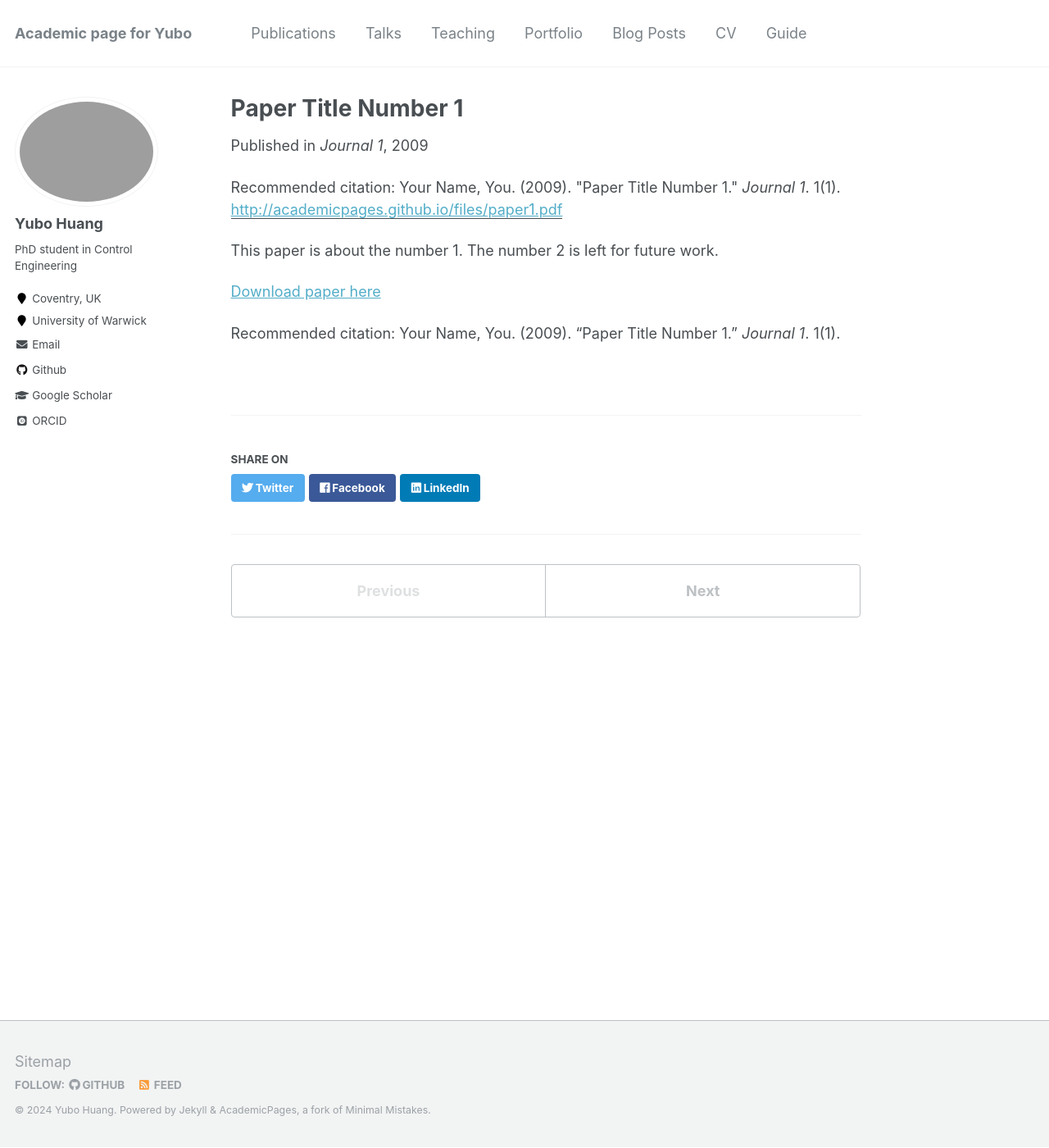
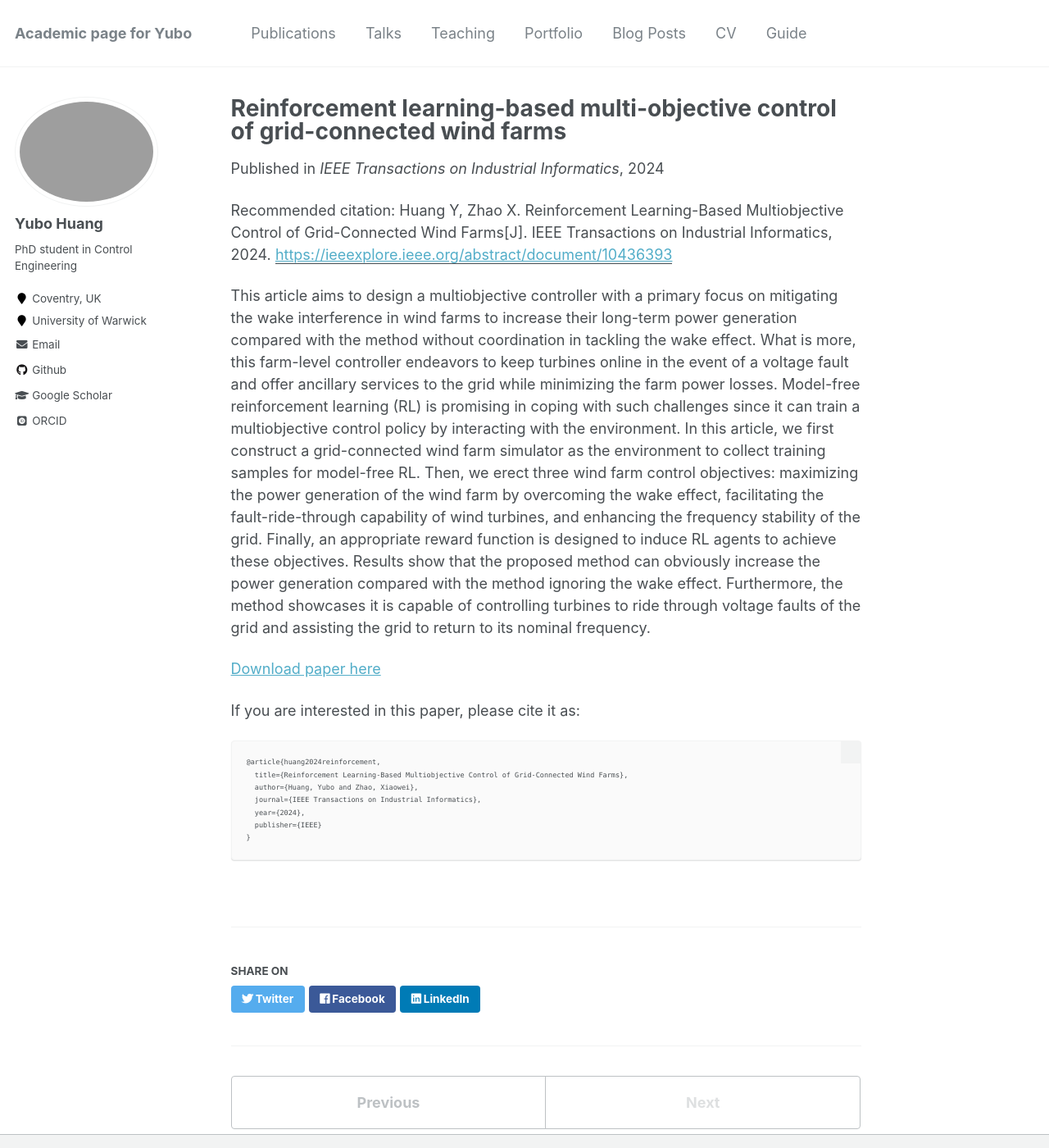
Before and after one commit to Yubo-Huang/Yubo-Huang.github.io, a Jekyll site: the page built from _publications/2009-10-01-paper-title-number-1.md, in a window 1280 px wide and 1400 px high. Shown: the whole window at 82% size. Built offline with Jekyll 4.4.1, drawn with Linux system fonts in a browser that asks for light colours; some web fonts are replaced.

Commit message:
add one pub

````diff
--- a/_publications/2009-10-01-paper-title-number-1.md
+++ b/_publications/2009-10-01-paper-title-number-1.md
@@ -1,15 +1,25 @@
 ---
-title: "Paper Title Number 1"
+title: "Reinforcement learning-based multi-objective control of grid-connected wind farms"
 collection: publications
 permalink: /publication/2009-10-01-paper-title-number-1
-excerpt: 'This paper is about the number 1. The number 2 is left for future work.'
-date: 2009-10-01
-venue: 'Journal 1'
-paperurl: 'http://academicpages.github.io/files/paper1.pdf'
-citation: 'Your Name, You. (2009). &quot;Paper Title Number 1.&quot; <i>Journal 1</i>. 1(1).'
+excerpt: 'Reinforcement learning; Wind Farm Control'
+date: 2024-2-14
+venue: 'IEEE Transactions on Industrial Informatics'
+paperurl: 'https://ieeexplore.ieee.org/abstract/document/10436393'
+citation: 'Huang Y, Zhao X. Reinforcement Learning-Based Multiobjective Control of Grid-Connected Wind Farms[J]. IEEE Transactions on Industrial Informatics, 2024.'
 ---
-This paper is about the number 1. The number 2 is left for future work.
+This article aims to design a multiobjective controller with a primary focus on mitigating the wake interference in wind farms to increase their long-term power generation compared with the method without coordination in tackling the wake effect. What is more, this farm-level controller endeavors to keep turbines online in the event of a voltage fault and offer ancillary services to the grid while minimizing the farm power losses. Model-free reinforcement learning (RL) is promising in coping with such challenges since it can train a multiobjective control policy by interacting with the environment. In this article, we first construct a grid-connected wind farm simulator as the environment to collect training samples for model-free RL. Then, we erect three wind farm control objectives: maximizing the power generation of the wind farm by overcoming the wake effect, facilitating the fault-ride-through capability of wind turbines, and enhancing the frequency stability of the grid. Finally, an appropriate reward function is designed to induce RL agents to achieve these objectives. Results show that the proposed method can obviously increase the power generation compared with the method ignoring the wake effect. Furthermore, the method showcases it is capable of controlling turbines to ride through voltage faults of the grid and assisting the grid to return to its nominal frequency.
 
-[Download paper here](http://academicpages.github.io/files/paper1.pdf)
+[Download paper here](https://ieeexplore.ieee.org/abstract/document/10436393)
 
-Recommended citation: Your Name, You. (2009). "Paper Title Number 1." <i>Journal 1</i>. 1(1).
+
+If you are interested in this paper, please cite it as:
+```
+@article{huang2024reinforcement,
+  title={Reinforcement Learning-Based Multiobjective Control of Grid-Connected Wind Farms},
+  author={Huang, Yubo and Zhao, Xiaowei},
+  journal={IEEE Transactions on Industrial Informatics},
+  year={2024},
+  publisher={IEEE}
+}
+```
````
